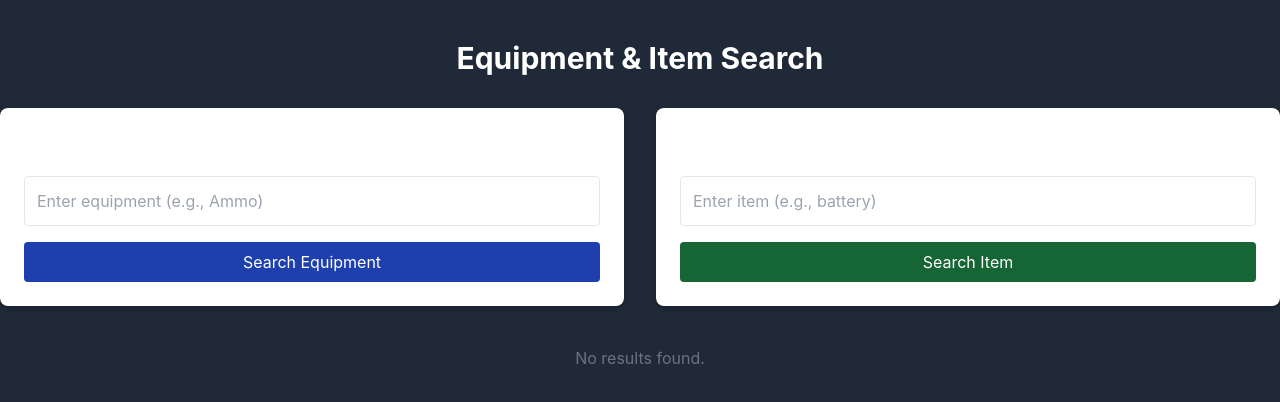
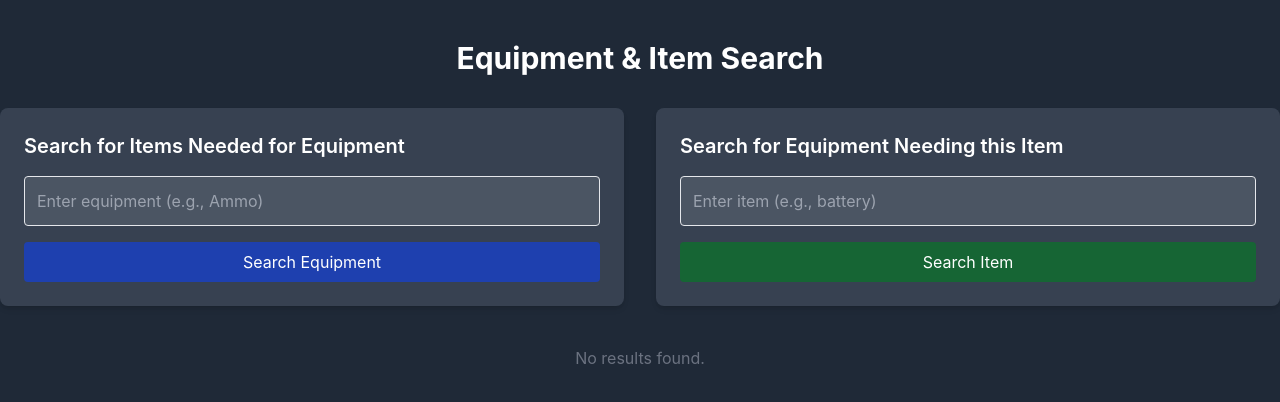
Before and after one commit to rodortega/abi-contacts-exchange, a React (Create React App) app: page / in a window 1280 px wide. Shown: the top 402 px of the page. Built offline with nearby package versions, Linux system fonts and the light colour scheme.

Commit message:
removed light

```diff
--- a/src/App.js
+++ b/src/App.js
@@ -59,7 +59,7 @@ function App() {
 
             <div className="container mx-auto flex flex-col lg:flex-row gap-8 justify-center items-start">
                 {/* Left side: Search by equipment */}
-                <div className="w-full lg:w-1/2 bg-white bg-gray-700 p-6 shadow-md rounded-lg">
+                <div className="w-full lg:w-1/2 bg-gray-700 p-6 shadow-md rounded-lg">
                     <h2 className="text-xl font-semibold mb-4">
                         Search for Items Needed for Equipment
                     </h2>
@@ -68,7 +68,7 @@ function App() {
                         value={equipmentInput}
                         onChange={(e) => setEquipmentInput(e.target.value)}
                         placeholder="Enter equipment (e.g., Ammo)"
-                        className="w-full p-3 border rounded mb-4 bg-white bg-gray-600 text-black text-white"
+                        className="w-full p-3 border rounded mb-4 bg-gray-600 text-white"
                     />
                     <button
                         onClick={handleEquipmentSearch}
@@ -79,7 +79,7 @@ function App() {
                 </div>
 
                 {/* Right side: Search by requirement */}
-                <div className="w-full lg:w-1/2 bg-white bg-gray-700 p-6 shadow-md rounded-lg">
+                <div className="w-full lg:w-1/2 bg-gray-700 p-6 shadow-md rounded-lg">
                     <h2 className="text-xl font-semibold mb-4">
                         Search for Equipment Needing this Item
                     </h2>
@@ -88,7 +88,7 @@ function App() {
                         value={requirementInput}
                         onChange={(e) => setRequirementInput(e.target.value)}
                         placeholder="Enter item (e.g., battery)"
-                        className="w-full p-3 border rounded mb-4 bg-white bg-gray-600 text-black text-white"
+                        className="w-full p-3 border rounded mb-4 bg-gray-600 text-white"
                     />
                     <button
                         onClick={handleRequirementSearch}
@@ -105,7 +105,7 @@ function App() {
                     results.map((result, index) => (
                         <div
                             key={index}
-                            className="bg-white bg-gray-700 p-6 shadow-md rounded-lg"
+                            className="bg-gray-700 p-6 shadow-md rounded-lg"
                         >
                             <h3 className="text-xl font-bold text-black text-white">
                                 {result.equipment}
```
